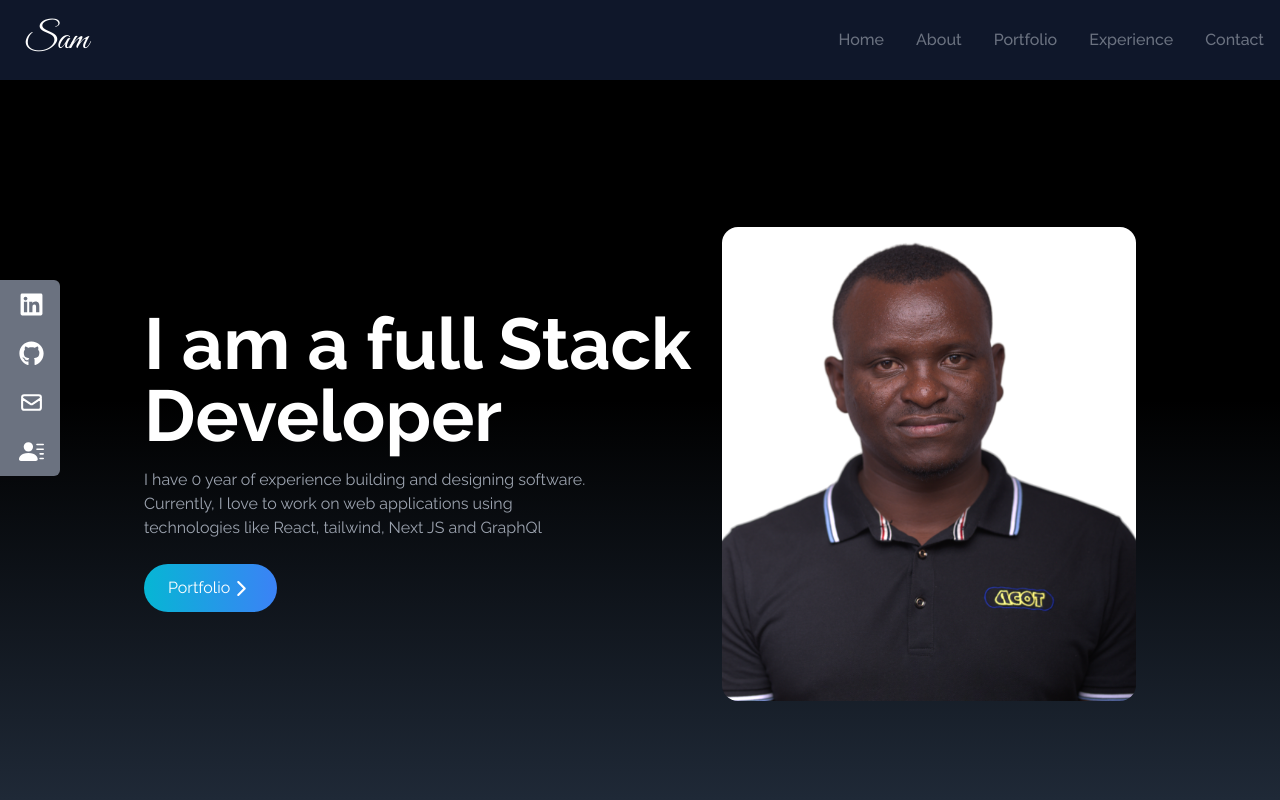
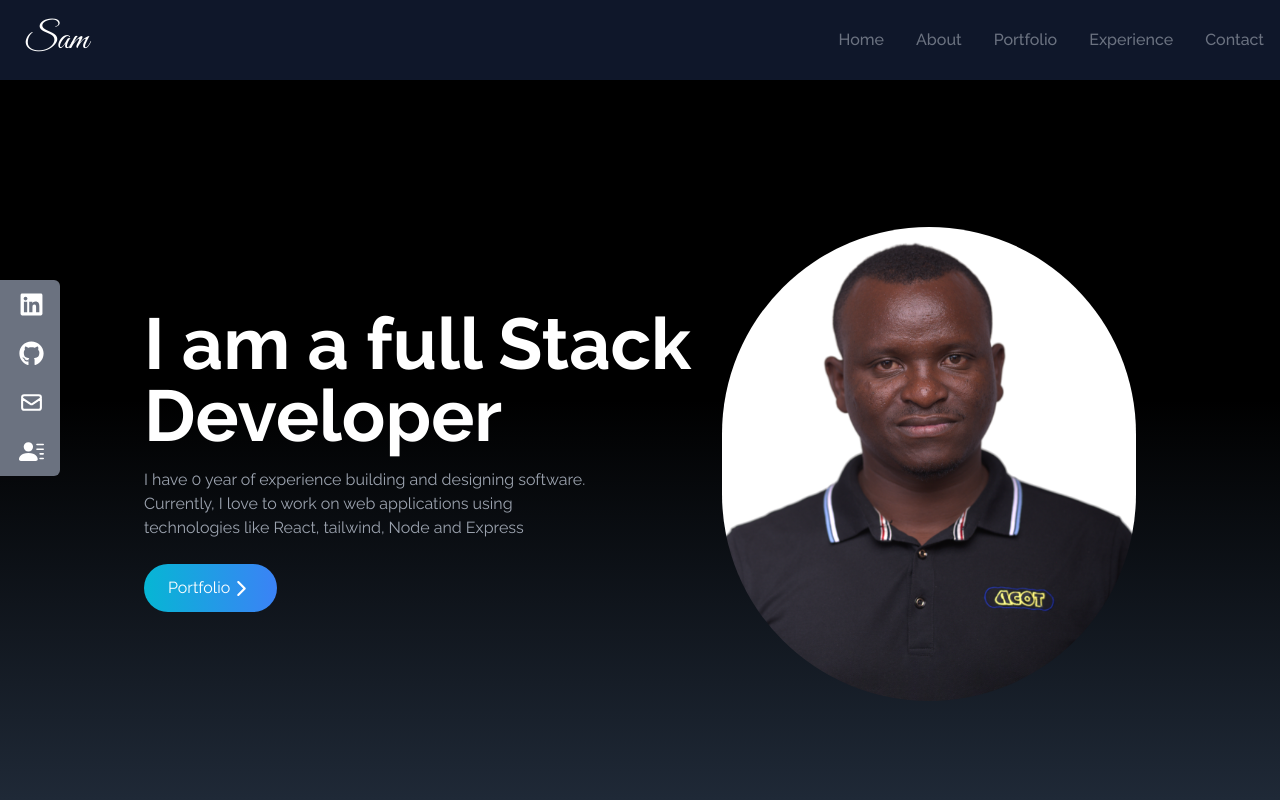
Before and after one commit to karispapa/portfolio, a React (Vite) app: page / in a window 1280 px wide. Shown: the top 800 px of the page. Built offline with nearby package versions, Linux system fonts and the light colour scheme.

Commit message:
Edited hero image styles

```diff
--- a/index.html
+++ b/index.html
@@ -2,7 +2,12 @@
 <html lang="en">
   <head>
     <meta charset="UTF-8" />
-    <link class="" rel="icon" type="image/svg+xml" href="/public/icon.svg" />
+    <link
+      class="rounded-ss-full"
+      rel="icon"
+      type="image/svg+xml"
+      href="/public/icon.svg"
+    />
     <meta name="viewport" content="width=device-width, initial-scale=1.0" />
     <title>Karispapa</title>
   </head>
--- a/src/components/Home.jsx
+++ b/src/components/Home.jsx
@@ -16,7 +16,7 @@ const Home = () => {
           <p className="max-w-md py-4 text-gray-400">
             I have 0 year of experience building and designing software.
             Currently, I love to work on web applications using technologies
-            like React, tailwind, Next JS and GraphQl
+            like React, tailwind, Node and Express
           </p>
           <div>
             <Link
@@ -36,7 +36,7 @@ const Home = () => {
           <img
             src={heroImage}
             alt="my profile"
-            className="mx-auto h-full  w-2/3 rounded-2xl object-contain md:w-full"
+            className="mx-auto h-full  w-2/3 rounded-full object-contain md:w-full"
           />
         </div>
       </div>
```
Also changed, not shown: src/assets/bg-hero.jpg (added), 1 other file (tests, documents, lock files or other folders).
